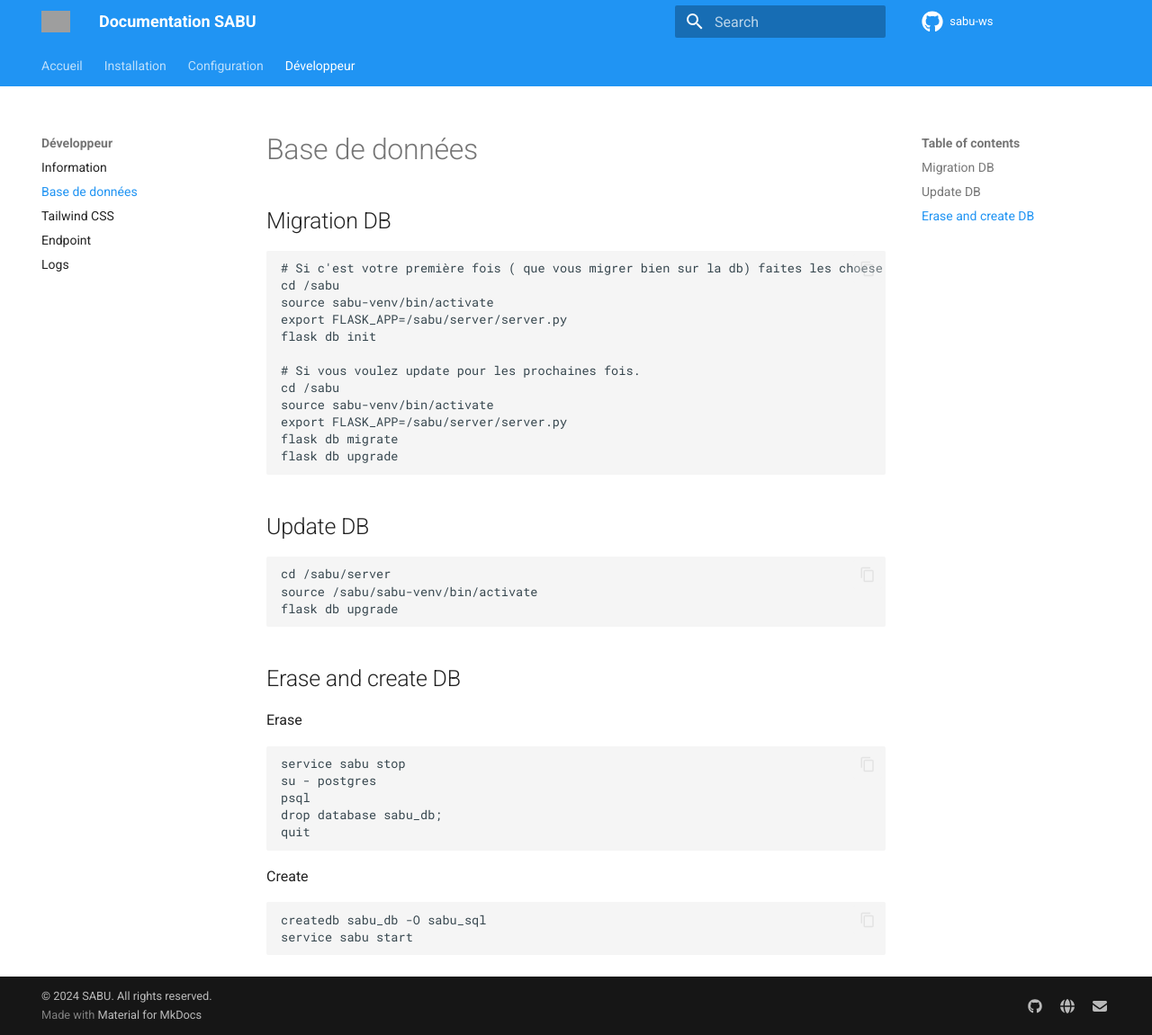
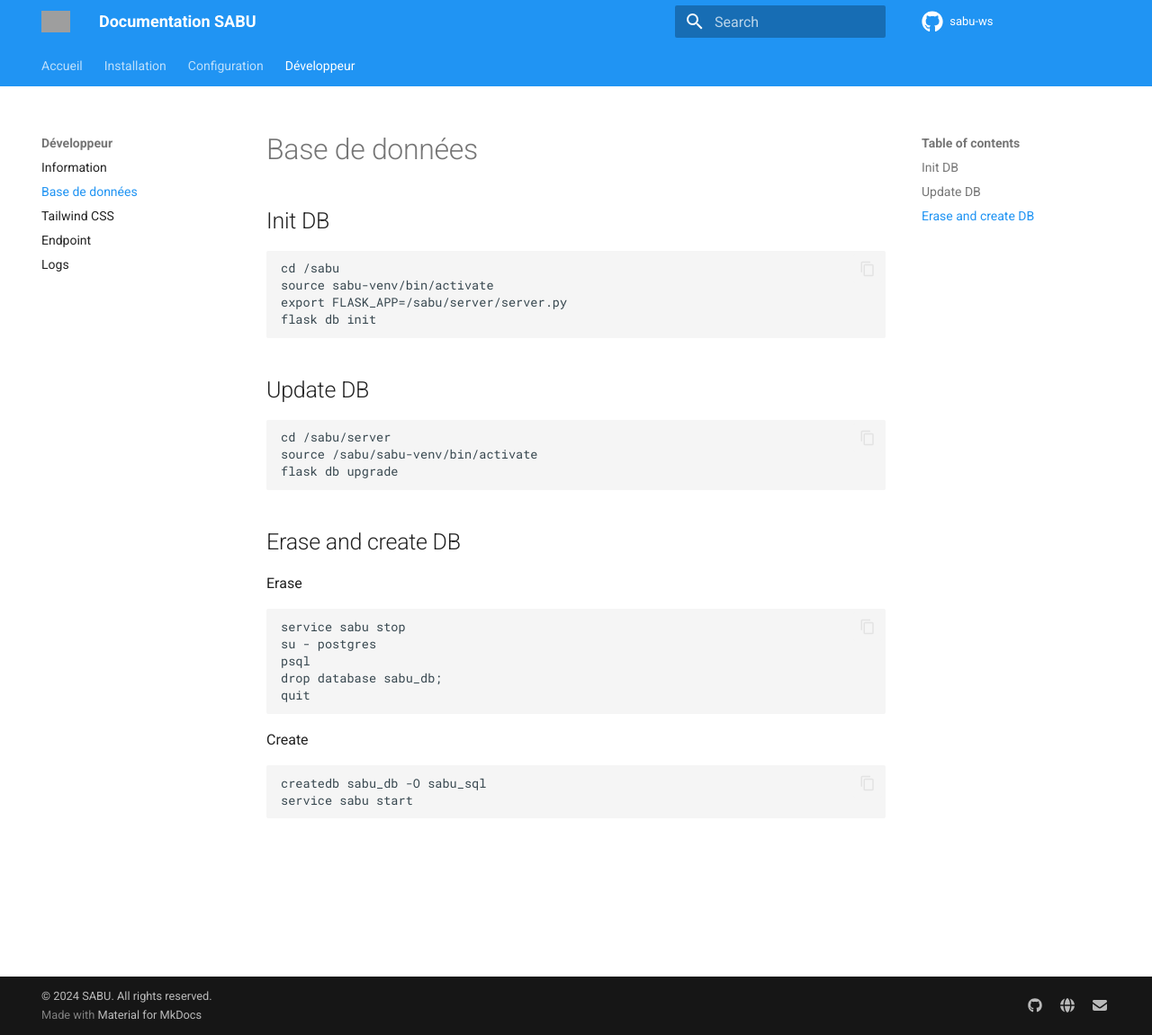
Before and after one commit to sabu-ws/docs, an MkDocs documentation site: the page built from docs/dev/db.md, in a window 1280 px wide and 1151 px high. Shown: the whole window at 90% size. Built offline with MkDocs 1.6.1 and Material for MkDocs 9.7.7, drawn with Linux system fonts in a browser that asks for light colours; grey boxes are pictures that could not be loaded.

Commit message:
update db page

````diff
--- a/docs/dev/db.md
+++ b/docs/dev/db.md
@@ -1,19 +1,11 @@
 # Base de données
 
-## Migration DB
+## Init DB
 ```
-# Si c'est votre première fois ( que vous migrer bien sur la db) faites les choese suivantes:
 cd /sabu
 source sabu-venv/bin/activate
 export FLASK_APP=/sabu/server/server.py
 flask db init
-
-# Si vous voulez update pour les prochaines fois.
-cd /sabu
-source sabu-venv/bin/activate
-export FLASK_APP=/sabu/server/server.py
-flask db migrate
-flask db upgrade
 ```
 
 ## Update DB
````
Also changed, not shown: site/dev/db/index.html, site/search/search_index.json.
